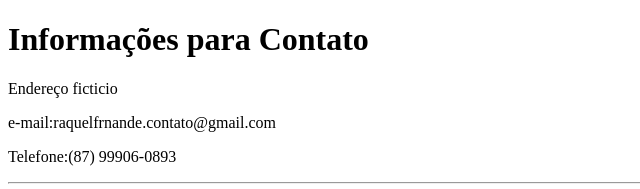
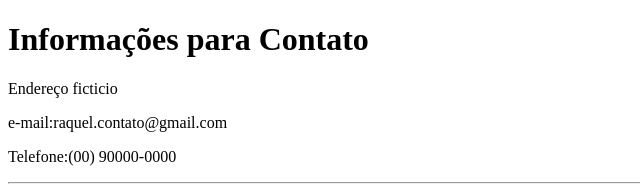
Before and after one commit to RaquelFT/CV, a plain HTML site: page contato.html in a window 1280 px wide. Shown: the top 189 px of the page, 0-640 px from the left. Drawn offline with Linux system fonts and the light colour scheme.

Commit message:
Update contato.html

```diff
--- a/contato.html
+++ b/contato.html
@@ -9,8 +9,8 @@
 <body>
   <h1>Informações para Contato</h1>
   <p>Endereço ficticio</p>
-  <p>e-mail:raquelfrnande.contato@gmail.com</p>
-  <p>Telefone:(87) 99906-0893</p>
+  <p>e-mail:raquel.contato@gmail.com</p>
+  <p>Telefone:(00) 90000-0000</p>
   <hr>
   <form  action="mailto:raquelfernandes@gmail.com" method="post" enctype="text/plain">
     <label>Seu nome:</label>
```
